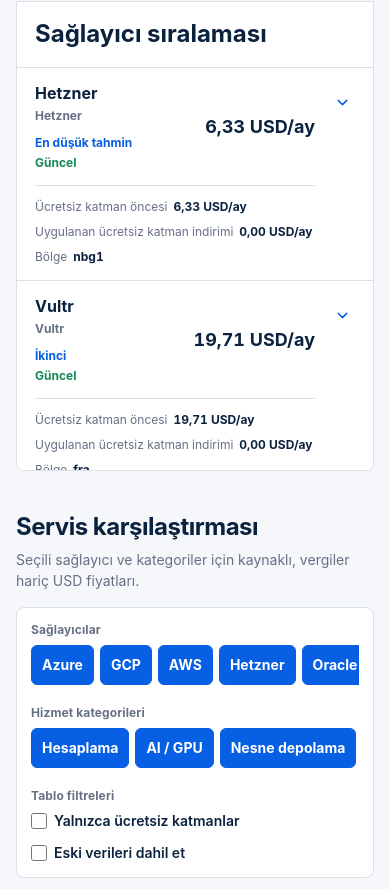
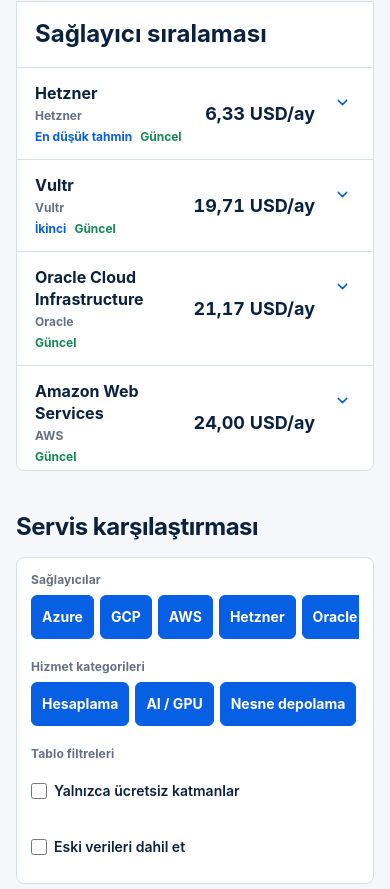
Before and after one commit to aserdargun/cld-aserdargun-com, a React (Vite) app: page / in a window 390 px wide. Shown: the part 1094-1983 px from the top of the page. Built offline with nearby package versions, Linux system fonts and the light colour scheme.

Commit message:
fix: refine dashboard context and touch targets

```diff
--- a/src/app/App.tsx
+++ b/src/app/App.tsx
@@ -85,7 +85,6 @@
         <section className="comparison-section page-section" id="karsilastirma" aria-labelledby="comparison-heading">
           <header className="page-section__heading">
             <h2 id="comparison-heading">Servis karşılaştırması</h2>
-            <p>Seçili sağlayıcı ve kategoriler için kaynaklı, vergiler hariç USD fiyatları.</p>
           </header>
           <FilterBar state={state} providers={catalog.providers} />
           <ComparisonTable
--- a/src/components/FilterBar.css
+++ b/src/components/FilterBar.css
@@ -89,7 +89,7 @@
   }
 
   .filter-bar__button {
-    min-height: 40px;
+    min-height: 44px;
     padding: 8px 10px;
   }
 
@@ -111,4 +111,9 @@
     gap: 12px 20px;
     white-space: normal;
   }
+
+  .filter-bar__toggles label {
+    min-height: 44px;
+    padding-block: 8px;
+  }
 }
--- a/src/components/ScenarioSummary.css
+++ b/src/components/ScenarioSummary.css
@@ -97,25 +97,32 @@
 }
 
 .scenario-summary__metrics {
-  display: none;
-  flex-wrap: wrap;
-  gap: 12px 28px;
-  margin: 14px 0 0;
-  padding-top: 12px;
+  display: grid;
+  grid-template-columns: repeat(4, minmax(0, 1fr));
+  gap: 8px 16px;
+  margin: 9px 0 0;
+  padding-top: 8px;
   border-top: 1px solid var(--line);
 }
 
+.scenario-summary__metrics--disclosure {
+  display: none;
+}
+
 .scenario-summary__metrics div {
-  display: flex;
-  gap: 6px;
-  align-items: baseline;
+  display: grid;
+  gap: 1px;
+  min-width: 0;
 }
 
 .scenario-summary__metrics dt,
 .scenario-summary__metrics dd {
   margin: 0;
-  font-size: 12px;
-  line-height: 18px;
+  overflow: hidden;
+  font-size: 11px;
+  line-height: 15px;
+  text-overflow: ellipsis;
+  white-space: nowrap;
 }
 
 .scenario-summary__metrics dt {
@@ -257,10 +264,13 @@
 
   .scenario-summary__row {
     grid-template-columns: minmax(0, 1fr) auto;
-    gap: 10px 14px;
+    gap: 4px 14px;
   }
 
   .scenario-summary__status {
+    display: flex;
+    flex-wrap: wrap;
+    gap: 4px 8px;
     grid-column: 1;
   }
 
@@ -269,9 +279,14 @@
     grid-row: 1 / span 2;
   }
 
-  .scenario-summary__metrics {
+  .scenario-summary__provider--has-details > .scenario-summary__metrics--summary {
+    display: none;
+  }
+
+  .scenario-summary__details[open] > .scenario-summary__metrics--disclosure {
     display: grid;
-    gap: 7px;
+    grid-template-columns: repeat(2, minmax(0, 1fr));
+    gap: 6px 12px;
   }
 
   .scenario-summary__breakdown {
--- a/src/components/ScenarioSummary.tsx
+++ b/src/components/ScenarioSummary.tsx
@@ -82,6 +82,45 @@
   return regions.length > 0 ? regions.join(', ') : null
 }
 
+function EstimateMetrics({
+  estimate,
+  savings,
+  traffic,
+  regions,
+  variant,
+}: {
+  estimate: RankedProviderEstimate
+  savings: number | null
+  traffic: number | null
+  regions: string | null
+  variant: 'summary' | 'disclosure'
+}) {
+  return (
+    <dl className={`scenario-summary__metrics scenario-summary__metrics--${variant}`}>
+      <div>
+        <dt>Ücretsiz katman öncesi</dt>{' '}
+        <dd>{formatUsd(estimate.subtotalBeforeFreeTierUsd)}</dd>
+      </div>
+      <div>
+        <dt>Uygulanan ücretsiz katman indirimi</dt>{' '}
+        <dd>{formatUsd(savings)}</dd>
+      </div>
+      {traffic === null ? null : (
+        <div>
+          <dt>Trafik payı</dt>{' '}
+          <dd>%{quantityFormatter.format(traffic)}</dd>
+        </div>
+      )}
+      {regions ? (
+        <div>
+          <dt>Bölge</dt>{' '}
+          <dd>{regions}</dd>
+        </div>
+      ) : null}
+    </dl>
+  )
+}
+
 function LineItem({ lineItem }: { lineItem: PriceLineItemEstimate }) {
   return (
     <li className="scenario-summary__price-line">
@@ -117,7 +156,7 @@
 
           return (
             <li
-              className="scenario-summary__provider"
+              className={`scenario-summary__provider${estimate.lineItems.length > 0 ? ' scenario-summary__provider--has-details' : ''}`}
               key={estimate.providerId}
               aria-label={providerName}
             >
@@ -132,35 +171,18 @@
                   <StatusBadge status={estimate.status} />
                 </div>
 
-                <strong className="scenario-summary__total">{formatUsd(estimate.totalUsd)}</strong>
+                <output className="scenario-summary__total" aria-label="Aylık toplam">
+                  {formatUsd(estimate.totalUsd)}
+                </output>
               </div>
 
-              <dl className="scenario-summary__metrics">
-                <div>
-                  <dt>Ücretsiz katman öncesi</dt>
-                  {' '}
-                  <dd>{formatUsd(estimate.subtotalBeforeFreeTierUsd)}</dd>
-                </div>
-                <div>
-                  <dt>Uygulanan ücretsiz katman indirimi</dt>
-                  {' '}
-                  <dd>{formatUsd(savings)}</dd>
-                </div>
-                {traffic === null ? null : (
-                  <div>
-                    <dt>Trafik payı</dt>
-                    {' '}
-                    <dd>%{quantityFormatter.format(traffic)}</dd>
-                  </div>
-                )}
-                {regions ? (
-                  <div>
-                    <dt>Bölge</dt>
-                    {' '}
-                    <dd>{regions}</dd>
-                  </div>
-                ) : null}
-              </dl>
+              <EstimateMetrics
+                estimate={estimate}
+                savings={savings}
+                traffic={traffic}
+                regions={regions}
+                variant="summary"
+              />
 
               {estimate.missingCategories.length > 0 ? (
                 <p className="scenario-summary__missing">
@@ -175,6 +197,14 @@
                     Maliyet ayrıntılarını göster
                     <ChevronDown aria-hidden="true" size={17} strokeWidth={2} />
                   </summary>
+
+                  <EstimateMetrics
+                    estimate={estimate}
+                    savings={savings}
+                    traffic={traffic}
+                    regions={regions}
+                    variant="disclosure"
+                  />
 
                   <div className="scenario-summary__breakdown">
                     {estimate.lineItems.map((offerEstimate) => (
```
Also changed, not shown: 2 other files (tests, documents, lock files or other folders).
